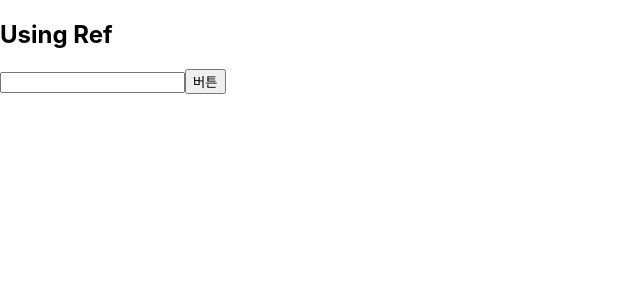
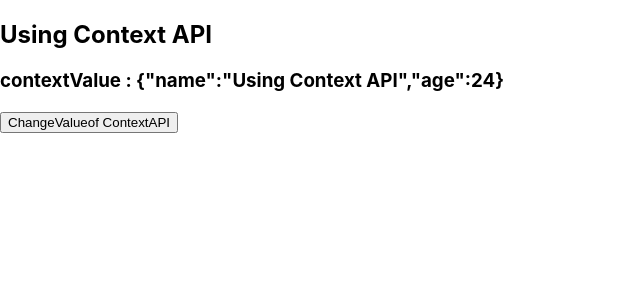
Before and after one commit to epicblues/react-practice, a React (Create React App) app in the folder cra/: page / in a window 1280 px wide. Shown: the top 300 px of the page, without its empty margins (0-640 px from the left). Built offline with nearby package versions, Linux system fonts and the light colour scheme.

Commit message:
contestAPI Practice

```diff
--- /dev/null
+++ b/cra/src/App.context.tsx
@@ -0,0 +1,12 @@
+import React from "react";
+import ContextAPI from "./components/ContextAPI";
+const App = () => {
+  return (
+    <div>
+      <h2>Using Context API</h2>
+      <ContextAPI />
+    </div>
+  );
+};
+
+export default App;
--- /dev/null
+++ b/cra/src/components/ContextAPI.tsx
@@ -0,0 +1,34 @@
+import React, { Component } from "react";
+import ContextChildren from "./ContextChildren";
+// Provider, Consumer 생성
+const { Provider, Consumer } = React.createContext<any>({});
+
+export { Consumer }; // 다른 컴포넌트에서 사용하게
+
+class ContextAPI extends Component<any, any> {
+  constructor(props: any) {
+    super(props);
+    this.state = {
+      value1: { name: "Using Context API", age: 24 },
+    };
+  }
+
+  // context API 데이터 전송 예제
+  render() {
+    // Provider로 둘러 싼다.
+    return (
+      <>
+        <Provider
+          value={{
+            ...this.state,
+            setStateFunc: this.setState.bind(this),
+          }}
+        >
+          <ContextChildren />
+        </Provider>
+      </>
+    );
+  }
+}
+
+export default ContextAPI;
--- /dev/null
+++ b/cra/src/components/ContextChildren.tsx
@@ -0,0 +1,10 @@
+import React from "react";
+import Children2 from "./ContextChildren2";
+
+class ContextChildren extends React.Component<any, any> {
+  render() {
+    return <Children2 />;
+  }
+}
+
+export default ContextChildren;
--- /dev/null
+++ b/cra/src/components/ContextChildren2.tsx
@@ -0,0 +1,32 @@
+import React from "react";
+import { Consumer } from "./ContextAPI";
+// Provider로 받은 데이터 불러올 수 있다
+
+class ContextChildren2 extends React.Component<any, any> {
+  // 컨텍스트 이용하기 예제
+  render() {
+    return (
+      <Consumer
+        children={(contextValue) => (
+          <>
+            <h3>contextValue : {JSON.stringify(contextValue.value1)}</h3>
+            <button
+              onClick={() => {
+                contextValue.setStateFunc({
+                  // ContextAPI 인스턴스가 아닌 구조 분해되고
+                  //setState가 탑재된 다른 객체가 오는 것이라 binding을 해야 함
+
+                  value1: { name: "baka", age: 70, boogie: "hello" },
+                });
+              }}
+            >
+              ChangeValueof ContextAPI
+            </button>
+          </>
+        )}
+      />
+    );
+  }
+}
+
+export default ContextChildren2;
--- a/cra/src/index.js
+++ b/cra/src/index.js
@@ -3,7 +3,8 @@ import ReactDOM from "react-dom";
 import "./index.css";
 // import App from "./App.props.tsx";
 // import App from "./App.function";
-import App from "./App.ref";
+// import App from "./App.ref";
+import App from "./App.context";
 import reportWebVitals from "./reportWebVitals";
 
 ReactDOM.render(
```
Also changed, not shown: cra/src/logo.svg (deleted), 1 other file (tests, documents, lock files or other folders).
